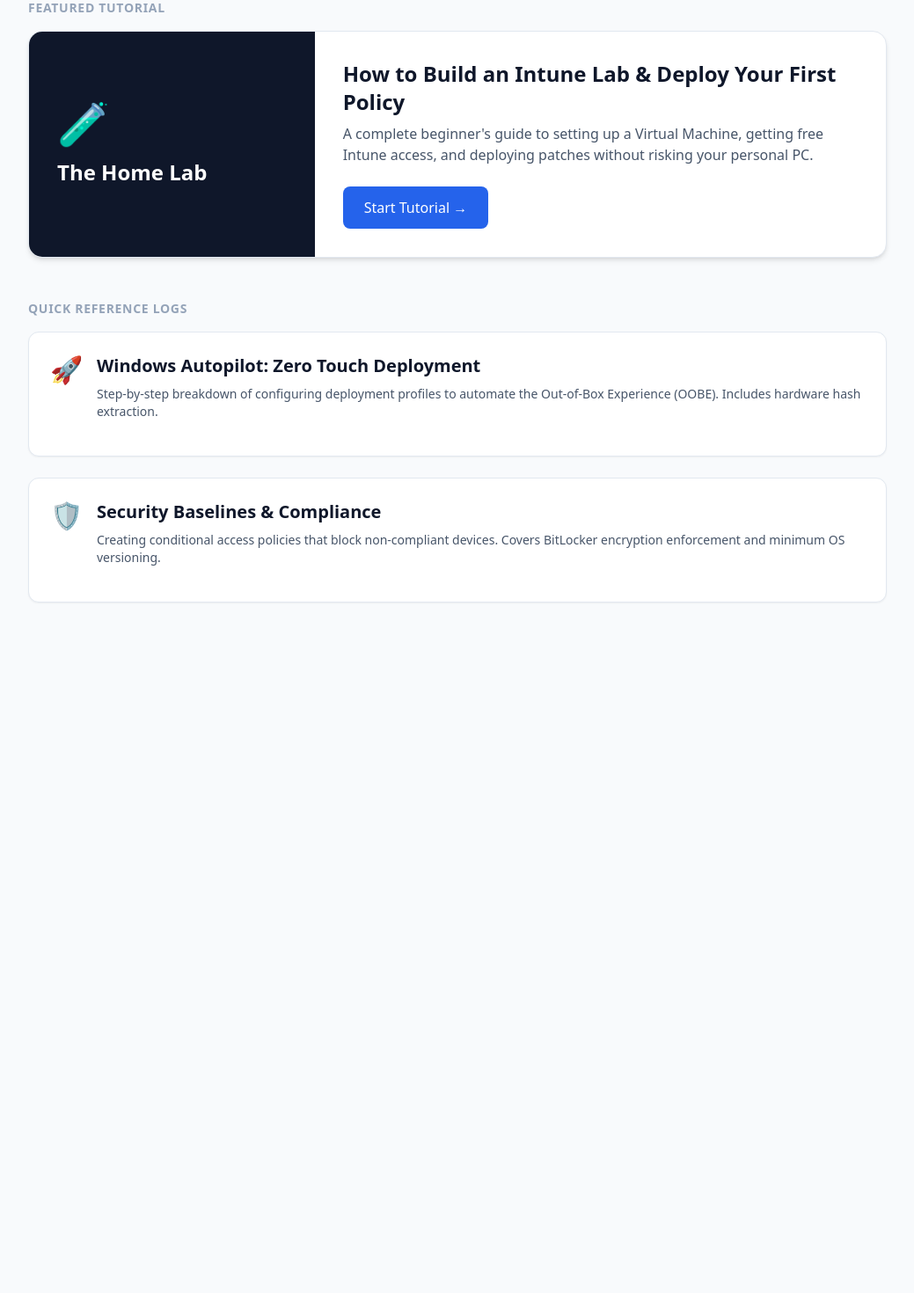
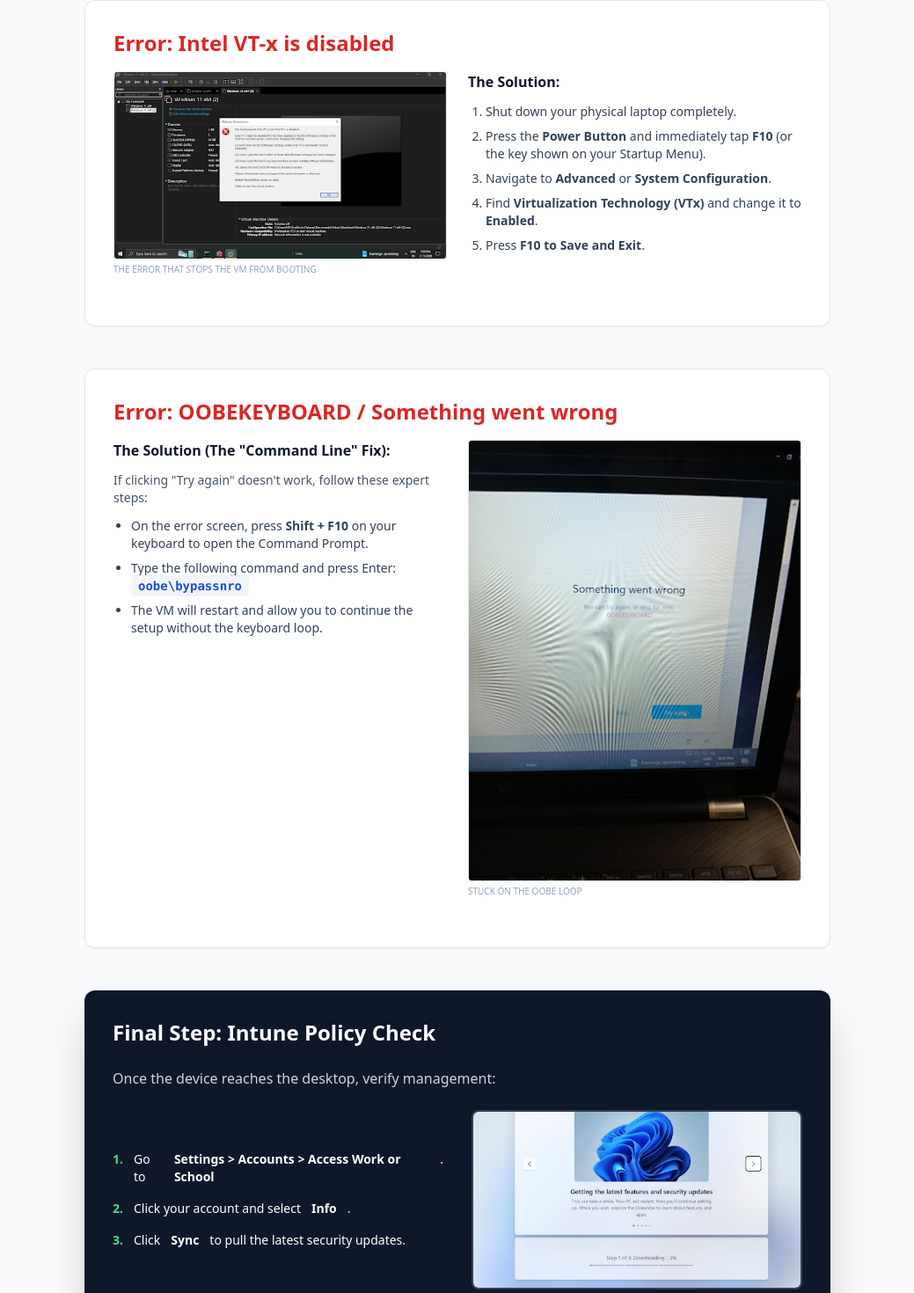
Before and after one commit to Sindhuja16-coder/my-sysadmin-portfolio, a Next.js app in the folder frontend/: page /blog/intune-vm-setup in a window 1280 px wide. Shown: the part 322-1792 px from the top of the page at 88% size, without its empty margins (120-1159 px from the left). Before the commit the page ends 1055 px from the top, so only its background shows below. Built offline with nearby package versions, Linux system fonts and the light colour scheme.

Commit message:
Restored correct Intune Lab guide content

```diff
--- a/frontend/src/app/blog/intune-vm-setup/page.tsx
+++ b/frontend/src/app/blog/intune-vm-setup/page.tsx
@@ -1,80 +1,91 @@
 import Navbar from "../../components/Navbar";
 import Link from "next/link";
+import Image from "next/image";
 
-export default function Blog() {
+export default function IntuneLabGuide() {
   return (
     <div className="min-h-screen bg-slate-50 font-sans text-slate-900">
       <Navbar />
 
-      <main className="max-w-5xl mx-auto px-6 py-12">
-
-        {/* HEADER */}
-        <div className="mb-12 text-center">
-          <span className="bg-purple-100 text-purple-800 text-sm font-bold px-3 py-1 rounded-full">
-            KNOWLEDGE BASE
-          </span>
-          <h1 className="text-4xl font-bold mt-4 mb-4">Intune Engineering Logs</h1>
-          <p className="text-slate-600 max-w-2xl mx-auto">
-            A collection of technical guides, troubleshooting notes, and configuration standards for Microsoft Endpoint Manager (Intune).
-          </p>
+      <main className="max-w-4xl mx-auto px-6 py-12">
+        <div className="mb-6">
+          <Link href="/blog" className="text-blue-600 hover:underline font-medium">← Back to Knowledge Hub</Link>
         </div>
 
-        {/* FEATURED GUIDE (NEW!) */}
-        <div className="mb-12">
-           <h2 className="text-sm font-bold text-slate-400 uppercase tracking-wider mb-4">Featured Tutorial</h2>
-           <div className="bg-white rounded-2xl shadow-md border border-slate-200 overflow-hidden flex flex-col md:flex-row hover:shadow-lg transition-shadow">
-             <div className="bg-slate-900 text-white p-8 md:w-1/3 flex flex-col justify-center">
-               <div className="text-5xl mb-4">🧪</div>
-               <h3 className="text-2xl font-bold">The Home Lab</h3>
-             </div>
-             <div className="p-8 md:w-2/3">
-               <h3 className="text-2xl font-bold text-slate-900 mb-2">How to Build an Intune Lab & Deploy Your First Policy</h3>
-               <p className="text-slate-600 mb-6">
-                 A complete beginner's guide to setting up a Virtual Machine, getting free Intune access, and deploying patches without risking your personal PC.
-               </p>
-               <Link href="/blog/intune-vm-setup" className="inline-block bg-blue-600 text-white px-6 py-3 rounded-lg font-medium hover:bg-blue-700 transition-colors">
-                 Start Tutorial →
-               </Link>
-             </div>
-           </div>
+        <div className="mb-10 border-b border-slate-200 pb-8 text-center">
+          <h1 className="text-3xl md:text-4xl font-bold mt-4 mb-2">Technical Guide: Fixing Intune Lab Errors</h1>
+          <p className="text-slate-600 italic">Documentation of the exact steps taken to resolve virtualization and enrollment blocks.</p>
         </div>
 
-        {/* EXISTING DOCS GRID */}
-        <h2 className="text-sm font-bold text-slate-400 uppercase tracking-wider mb-4">Quick Reference Logs</h2>
-        <div className="space-y-6">
+        <div className="space-y-12">
 
-          {/* Doc 1: Autopilot */}
-          <article className="bg-white p-6 rounded-xl shadow-sm border border-slate-200 hover:border-purple-300 transition-colors">
-            <div className="flex gap-4 items-start">
-              <div className="text-3xl shrink-0">🚀</div>
-              <div>
-                <h2 className="text-xl font-bold text-slate-900 mb-2">
-                  Windows Autopilot: Zero Touch Deployment
-                </h2>
-                <p className="text-slate-600 text-sm mb-4">
-                  Step-by-step breakdown of configuring deployment profiles to automate the Out-of-Box Experience (OOBE). Includes hardware hash extraction.
-                </p>
+          {/* ERROR 1: BIOS/VT-x */}
+          <section className="bg-white p-8 rounded-xl shadow-sm border border-slate-200">
+            <h2 className="text-2xl font-bold mb-4 text-red-600">Error: Intel VT-x is disabled</h2>
+            <div className="flex flex-col md:flex-row gap-6 mb-6">
+              <div className="md:w-1/2">
+                <Image src="/images/vm-error.png" alt="Intel VT-x error" width={400} height={250} className="rounded border shadow-sm" />
+                <p className="text-[10px] text-slate-400 mt-1 uppercase">The error that stops the VM from booting</p>
+              </div>
+              <div className="md:w-1/2 space-y-3">
+                <h3 className="font-bold">The Solution:</h3>
+                <ol className="list-decimal pl-5 text-sm space-y-2 text-slate-700">
+                  <li>Shut down your physical laptop completely.</li>
+                  <li>Press the <strong>Power Button</strong> and immediately tap <strong>F10</strong> (or the key shown on your Startup Menu).</li>
+                  <li>Navigate to <strong>Advanced</strong> or <strong>System Configuration</strong>.</li>
+                  <li>Find <strong>Virtualization Technology (VTx)</strong> and change it to <strong>Enabled</strong>.</li>
+                  <li>Press <strong>F10 to Save and Exit</strong>.</li>
+                </ol>
               </div>
             </div>
-          </article>
+          </section>
 
-          {/* Doc 2: Compliance */}
-          <article className="bg-white p-6 rounded-xl shadow-sm border border-slate-200 hover:border-purple-300 transition-colors">
-            <div className="flex gap-4 items-start">
-              <div className="text-3xl shrink-0">🛡️</div>
-              <div>
-                <h2 className="text-xl font-bold text-slate-900 mb-2">
-                  Security Baselines & Compliance
-                </h2>
-                <p className="text-slate-600 text-sm mb-4">
-                  Creating conditional access policies that block non-compliant devices. Covers BitLocker encryption enforcement and minimum OS versioning.
-                </p>
+          {/* ERROR 2: OOBE KEYBOARD */}
+          <section className="bg-white p-8 rounded-xl shadow-sm border border-slate-200">
+            <h2 className="text-2xl font-bold mb-4 text-red-600">Error: OOBEKEYBOARD / Something went wrong</h2>
+            <div className="flex flex-col md:flex-row gap-6 mb-6">
+              <div className="md:w-1/2 space-y-3 order-2 md:order-1">
+                <h3 className="font-bold">The Solution (The "Command Line" Fix):</h3>
+                <p className="text-sm text-slate-600">If clicking "Try again" doesn't work, follow these expert steps:</p>
+                <ul className="list-disc pl-5 text-sm space-y-2 text-slate-700">
+                  <li>On the error screen, press <strong>Shift + F10</strong> on your keyboard to open the Command Prompt.</li>
+                  <li>Type the following command and press Enter: <br/> <code className="bg-slate-100 px-2 py-1 rounded text-blue-700 font-bold">oobe\bypassnro</code></li>
+                  <li>The VM will restart and allow you to continue the setup without the keyboard loop.</li>
+                </ul>
+              </div>
+              <div className="md:w-1/2 order-1 md:order-2">
+                <Image src="/images/oobe-error.png" alt="OOBE Keyboard error" width={400} height={250} className="rounded border shadow-sm" />
+                <p className="text-[10px] text-slate-400 mt-1 uppercase">Stuck on the OOBE loop</p>
               </div>
             </div>
-          </article>
+          </section>
+
+          {/* FINAL MANAGEMENT PROCESS */}
+          <section className="bg-slate-900 text-white p-8 rounded-xl shadow-2xl">
+            <h2 className="text-2xl font-bold mb-6">Final Step: Intune Policy Check</h2>
+            <p className="mb-6 text-slate-300">Once the device reaches the desktop, verify management:</p>
+            <div className="grid md:grid-cols-2 gap-8 items-center">
+              <ul className="space-y-4 text-sm">
+                <li className="flex gap-3">
+                  <span className="text-green-400 font-bold">1.</span>
+                  Go to <strong>Settings &gt; Accounts &gt; Access Work or School</strong>.
+                </li>
+                <li className="flex gap-3">
+                  <span className="text-green-400 font-bold">2.</span>
+                  Click your account and select <strong>Info</strong>.
+                </li>
+                <li className="flex gap-3">
+                  <span className="text-green-400 font-bold">3.</span>
+                  Click <strong>Sync</strong> to pull the latest security updates.
+                </li>
+              </ul>
+              <div className="border-2 border-slate-700 rounded-lg overflow-hidden">
+                <Image src="/images/win-success.png" alt="Success screen" width={400} height={250} className="w-full" />
+              </div>
+            </div>
+          </section>
 
         </div>
-
       </main>
     </div>
   );
```
